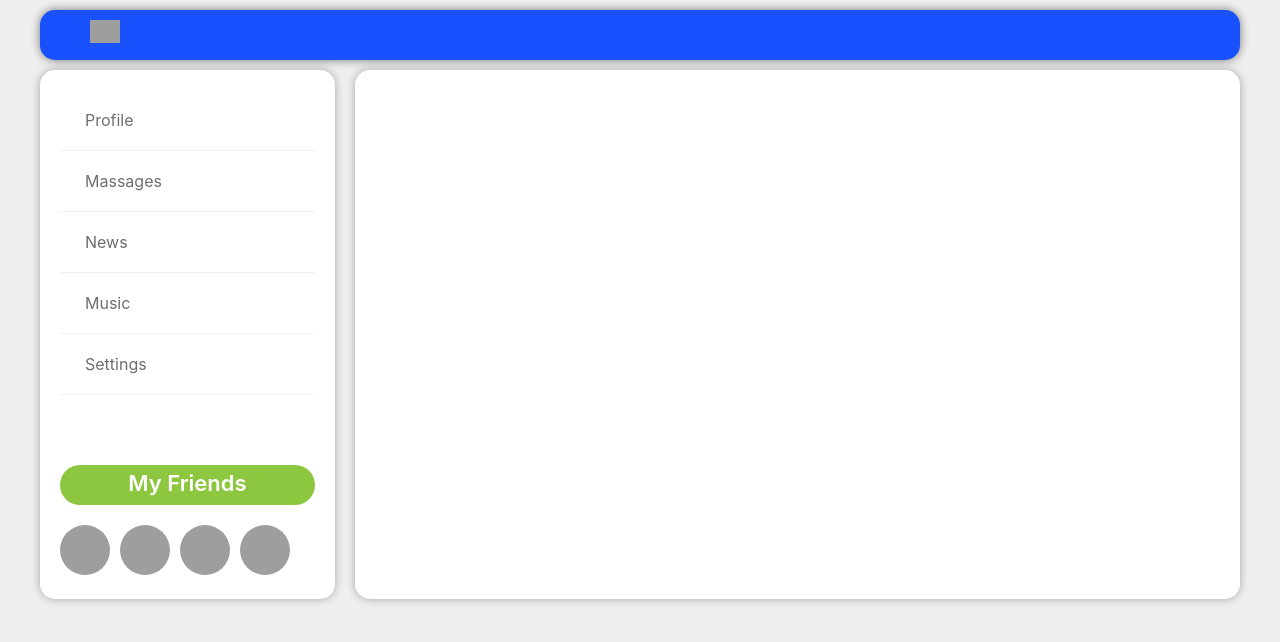
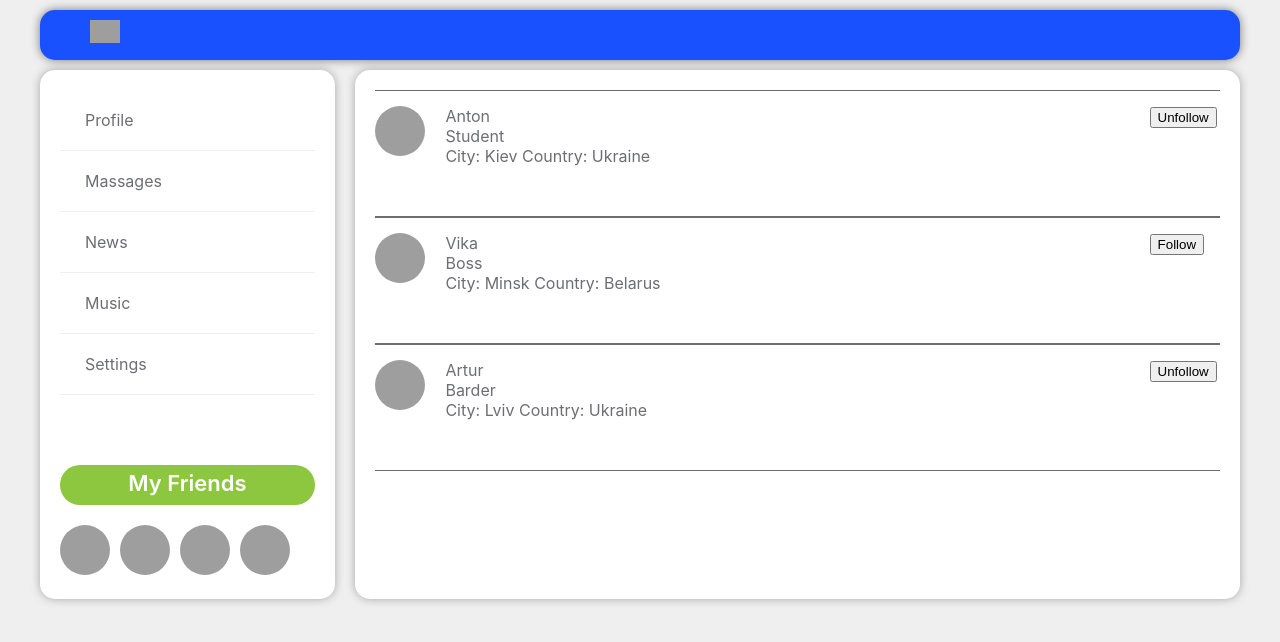
Before and after one commit to Bogdan2120/react-lessons-1, a React (Create React App) app: page /users in a window 1280 px wide. Shown: the top 642 px of the page. Built offline with nearby package versions, Linux system fonts and the light colour scheme; grey boxes are pictures that could not be loaded.

Commit message:
lessons 49 page Users

```diff
--- a/src/App.js
+++ b/src/App.js
@@ -8,6 +8,7 @@ import News from "./components/News/News";
 import Music from "./components/Music/Music";
 import Settings from "./components/Settings/Settings";
 import DialogsContainer from "./components/Dialogs/DialogsContainer";
+import UsersContainer from "./components/Users/UsersContainer";
 
 const App = (props) => {
 
@@ -21,6 +22,7 @@ const App = (props) => {
                 <Route path='/news' render={() => <News/>}/>
                 <Route path='/music' render={() => <Music/>}/>
                 <Route path='/settings' render={() => <Settings/>}/>
+                <Route path='/users' render={() => <UsersContainer />}/>
             </div>
         </div>
     );
--- /dev/null
+++ b/src/components/Users/Users.jsx
@@ -0,0 +1,63 @@
+import React from "react";
+import s from "./Users.module.css"
+
+let Users = (props) => {
+    if (props.users.length === 0) {
+     props.setUsers([
+            {
+                id: 1,
+                avatar: 'https://store.playstation.com/store/api/chihiro/00_09_000/container/RU/ru/19/EP1661-CUSA11738_00-AV00000000000022/image?_version=00_09_000&platform=chihiro&w=330&h=330&bg_color=000000&opacity=100',
+                fullName: 'Anton',
+                status: 'Student',
+                followed: true,
+                location: {city: 'Kiev', country: 'Ukraine'}
+            },
+            {
+                id: 2,
+                avatar: 'https://store.playstation.com/store/api/chihiro/00_09_000/container/RU/ru/19/EP1661-CUSA11738_00-AV00000000000022/image?_version=00_09_000&platform=chihiro&w=330&h=330&bg_color=000000&opacity=100',
+                fullName: 'Vika',
+                status: 'Boss',
+                followed: false,
+                location: {city: 'Minsk', country: 'Belarus'}
+            },
+            {
+                id: 3,
+                avatar: 'https://store.playstation.com/store/api/chihiro/00_09_000/container/RU/ru/19/EP1661-CUSA11738_00-AV00000000000022/image?_version=00_09_000&platform=chihiro&w=330&h=330&bg_color=000000&opacity=100',
+                fullName: 'Artur',
+                status: 'Barder',
+                followed: true,
+                location: {city: 'Lviv', country: 'Ukraine'}
+            }
+        ])
+    }
+
+    return (
+        <div className={s.container}>
+            {
+                props.users.map(u => <div className={s.userItem} key={u.id}>
+                    <div className={s.avatar}>
+                        <img src={u.avatar} alt={u.fullName}/>
+                    </div>
+                    <div className={s.information}>
+                        <div>{u.fullName}</div>
+                        <div>{u.status}</div>
+                        <div>
+                            <span>City: {u.location.city} </span>
+                            <span>Country: {u.location.country}</span>
+                        </div>
+                    </div>
+                    <div className={s.button}>
+                        {u.followed ?
+                            <button onClick={() => {
+                                props.unfollow(u.id)
+                            }}>Unfollow</button>
+                            : <button onClick={() => {
+                                props.follow(u.id)
+                            }}>Follow</button>}
+                    </div>
+                </div>)
+            }
+        </div>
+    )
+}
+export default Users;
--- /dev/null
+++ b/src/components/Users/Users.module.css
@@ -0,0 +1,29 @@
+.container {
+   padding: 20px;
+}
+.userItem {
+    display: grid;
+    grid-template-areas: "a i b";
+    grid-template-rows: 60px 1fr;
+    grid-auto-columns: 1fr 10fr 1fr;
+    grid-column-gap: 0px;
+    grid-row-gap: 50px;
+    border-bottom: 1px solid #6d6e71;
+    border-top: 1px solid #6d6e71;
+    padding: 15px 0 0 0;
+}
+.avatar {
+    grid-area: a;
+}
+.avatar img {
+    width: 50px;
+    height: 50px;
+    margin-right: 10px;
+    border-radius: 100%;
+}
+.information {
+    grid-area: i;
+}
+.button {
+    grid-area: b;
+}
--- /dev/null
+++ b/src/components/Users/UsersContainer.jsx
@@ -0,0 +1,27 @@
+import React from "react";
+import {connect} from "react-redux";
+import Users from "./Users";
+import {followAC, setUsersAC, unfollowAC} from "../../redux/usersReducer";
+
+
+const mapStateToProps = (state) => {
+    return {
+        users: state.usersPage.users
+    }
+}
+
+const mapDispatchToProps = (dispatch) => {
+    return {
+        follow: (userId) => {
+            dispatch(followAC(userId));
+        },
+        unfollow: (userId) => {
+            dispatch(unfollowAC(userId));
+        },
+        setUsers: (users) => {
+            dispatch(setUsersAC(users));
+        }
+    }
+}
+
+export default connect(mapStateToProps, mapDispatchToProps)(Users);
--- a/src/redux/store-redax.js
+++ b/src/redux/store-redax.js
@@ -2,11 +2,13 @@ import {combineReducers, createStore} from "redux";
 import sidebarReducer from "./sidebarReducer";
 import profileReducer from "./profileReducer";
 import dialogsReducer from "./dialogsReducer";
+import usersReducer from "./usersReducer";
 
 let reducers = combineReducers({
     navbarPage: sidebarReducer,
     profilePage: profileReducer,
-    dialogsPage: dialogsReducer
+    dialogsPage: dialogsReducer,
+    usersPage: usersReducer
 });
 
 let store = createStore(reducers);
--- /dev/null
+++ b/src/redux/usersReducer.js
@@ -0,0 +1,44 @@
+const FOLLOW = 'FOLLOW';
+const UNFOLLOW = 'UNFOLLOW';
+const SET_USERS = 'SET_USERS';
+
+let initialState = {
+    users: []
+}
+
+const usersReducer = (state = initialState, action) => {
+
+    switch (action.type) {
+        case FOLLOW :
+            return {
+                ...state,
+                users: state.users.map(u => {
+                    if (u.id === action.userId) {
+                        return {...u, followed: true};
+                    }
+                    return u;
+                })
+            }
+        case UNFOLLOW:
+            return {
+                ...state,
+                users: state.users.map(u => {
+                    if (u.id === action.userId) {
+                        return {...u, followed: false};
+                    }
+                    return u;
+                })
+            }
+        case SET_USERS:
+            return {...state, users: [...state.users, ...action.users]}
+        default:
+            return state
+    }
+}
+
+export const followAC = (userId) => ({type: FOLLOW, userId: userId});
+export const unfollowAC = (userId) => ({type: UNFOLLOW, userId: userId});
+export const setUsersAC = (users) => ({type: SET_USERS, users: users});
+
+
+export default usersReducer;
```
